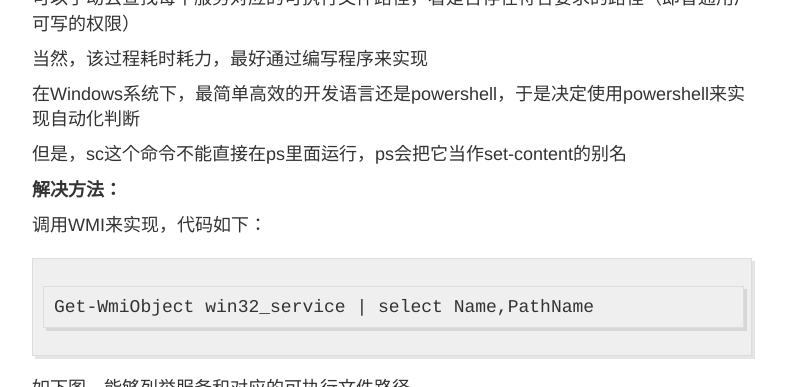
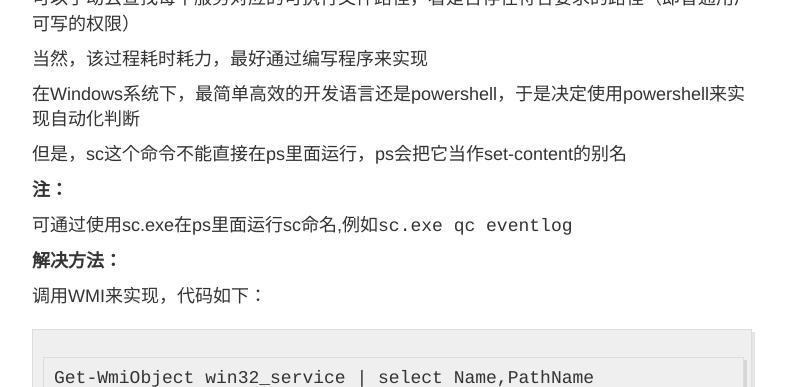
Before and after one commit to 3gstudent/backup-3gstudent.github.io, a Jekyll site: the page built from _posts/2017-9-7-Use powershell to find a writable windows service.md, in a window 1280 px wide and 900 px high, scrolled down 2685 px, cut to the strip 80-467 px from the top of the window. Shown: the whole strip, without its empty margins (248-1034 px from the left). Built offline with Jekyll 4.4.1, drawn with Linux system fonts in a browser that asks for light colours.

Commit message:
Update 2017-9-7-Use powershell to find a writable windows service.md

```diff
--- a/_posts/2017-9-7-Use powershell to find a writable windows service.md
+++ b/_posts/2017-9-7-Use powershell to find a writable windows service.md
@@ -102,6 +102,10 @@ Didier Stevens在博客中说他朋友找到了一个可写的Windows服务，
 在Windows系统下，最简单高效的开发语言还是powershell，于是决定使用powershell来实现自动化判断
 
 但是，sc这个命令不能直接在ps里面运行，ps会把它当作set-content的别名
+
+**注：**
+
+可通过使用sc.exe在ps里面运行sc命名,例如`sc.exe qc eventlog`
 
 **解决方法：**
 
```
